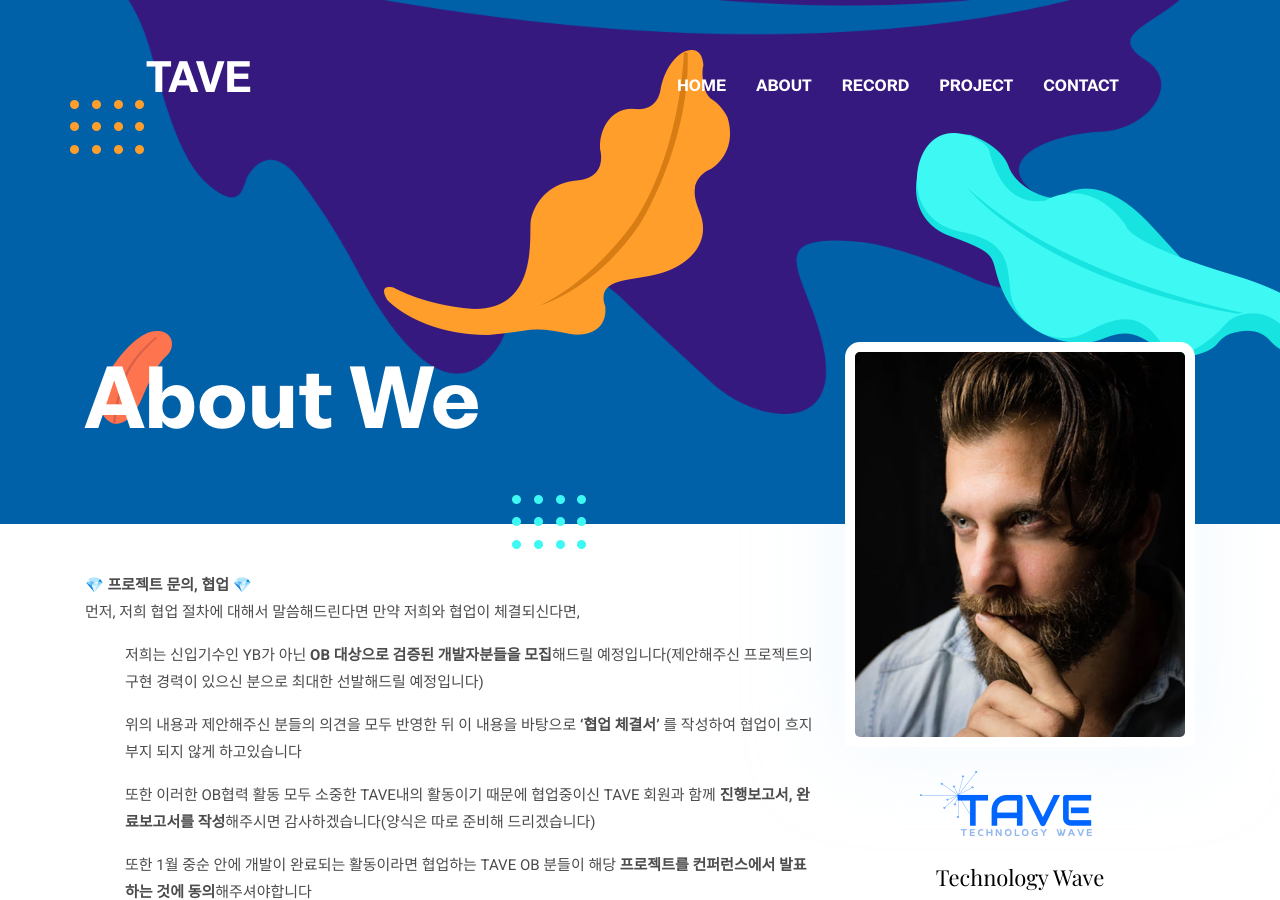
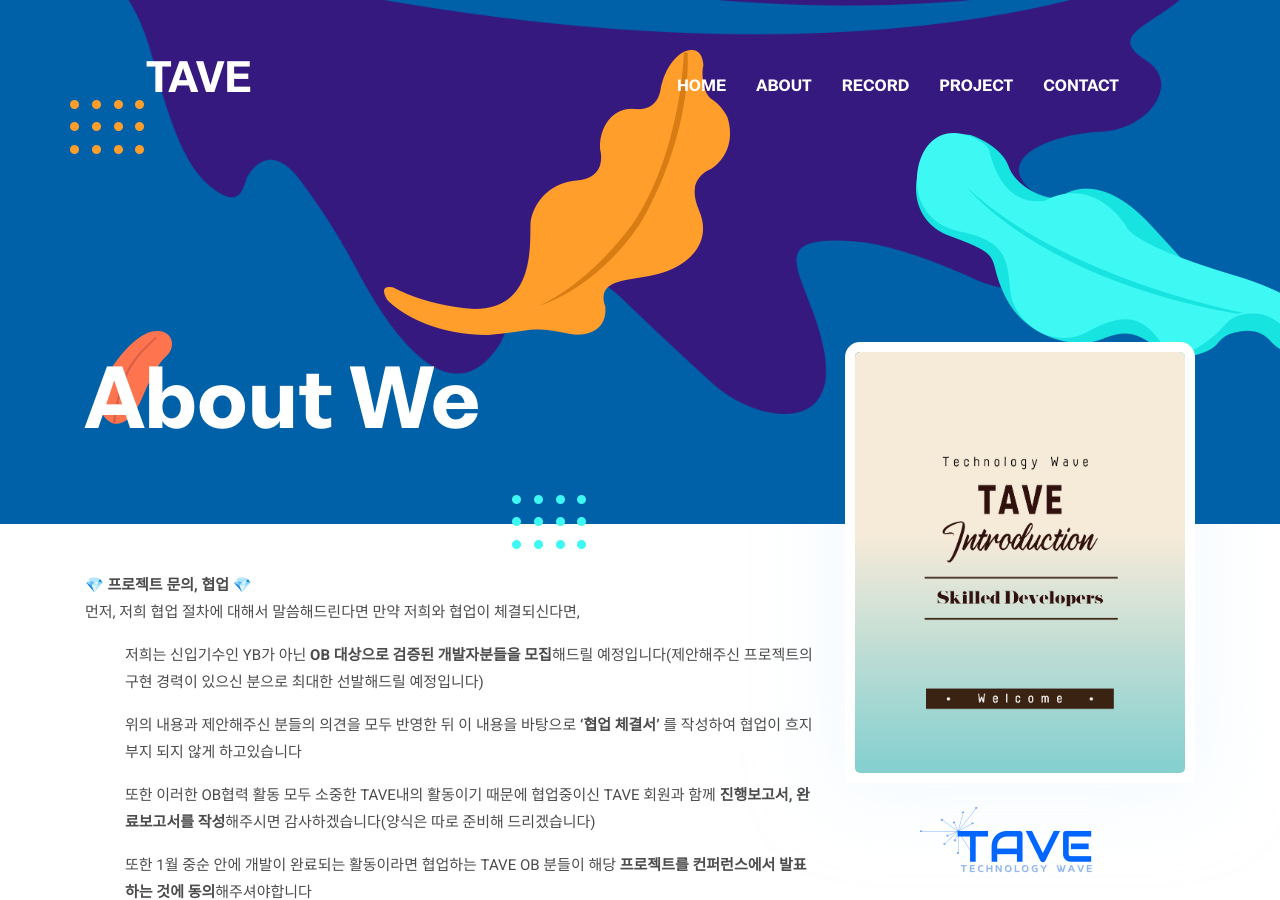
Before and after one commit to TAVEwave/TAVEwave.github.io, a Jekyll site: the page built from _pages/about.md, in a window 1280 px wide and 900 px high. Built offline with Jekyll 4.4.1, drawn with Linux system fonts in a browser that asks for light colours.

Commit message:
Update about.md

```diff
--- a/_pages/about.md
+++ b/_pages/about.md
@@ -1,7 +1,7 @@
 ---
 layout: about
 title: About We
-image: assets/images/about/author.jpg
+image: assets/images/about/TTT.png
 author: Technology Wave
 signature: assets/images/about/TAVE.png
 ---
```
